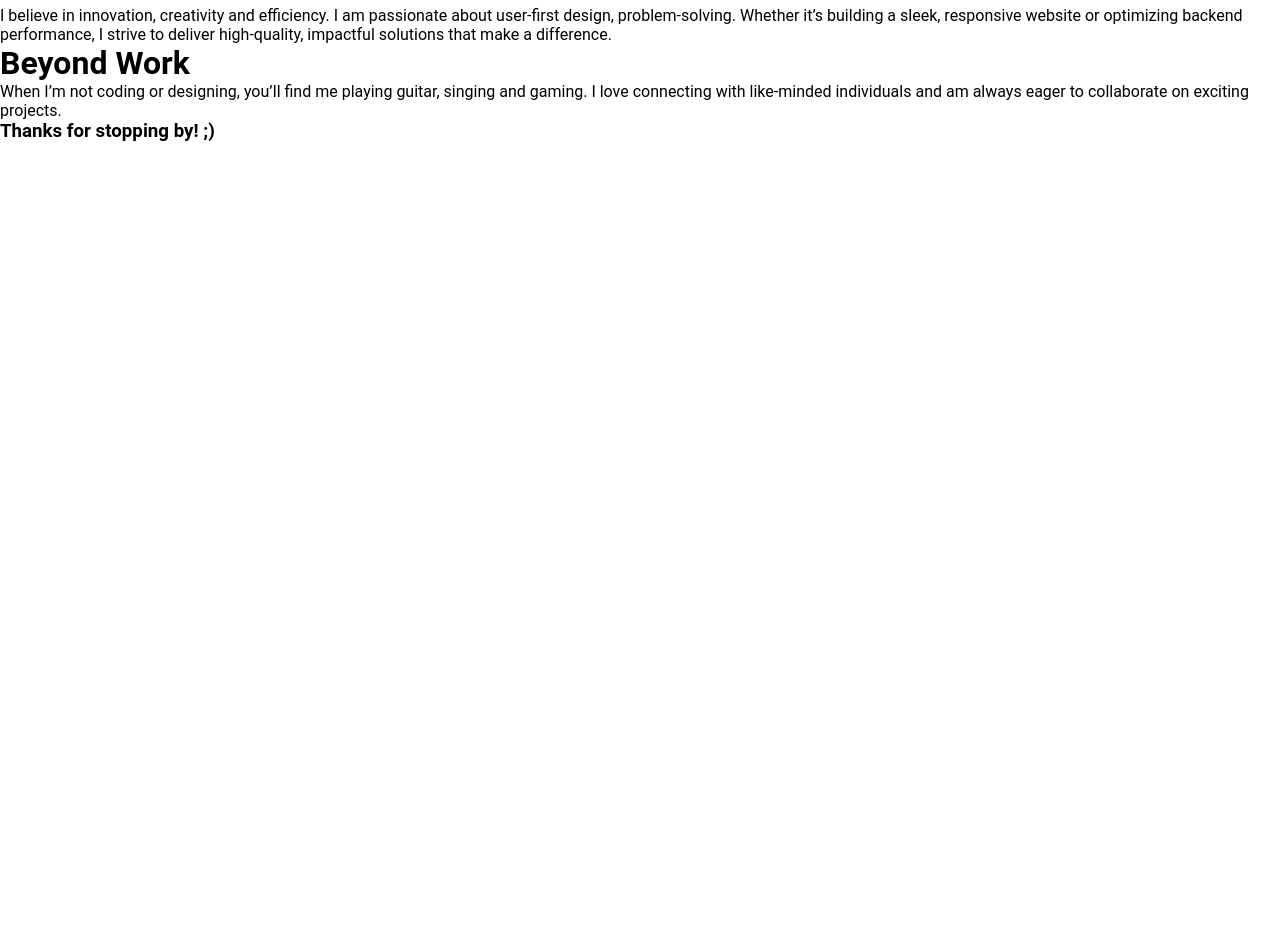
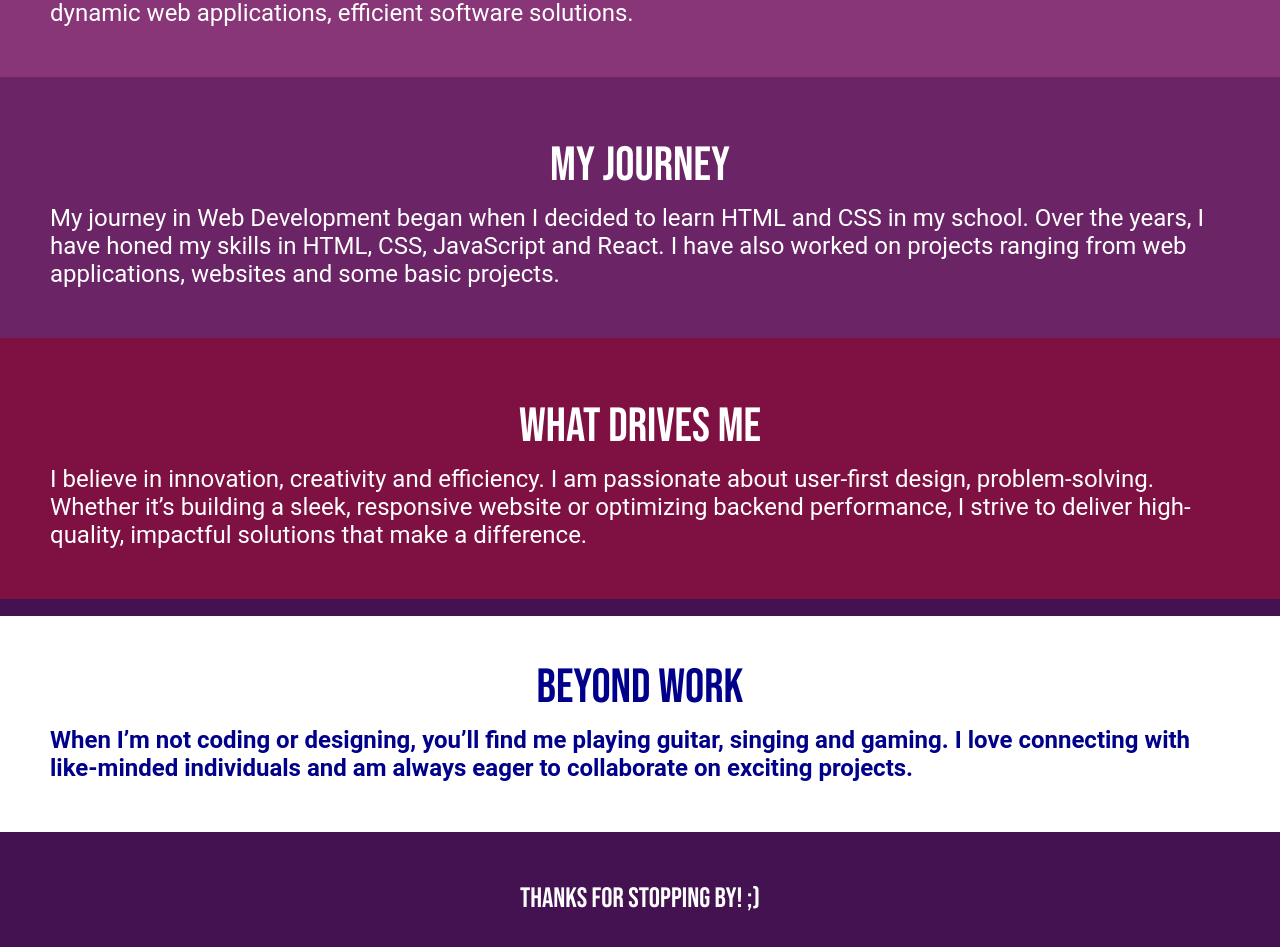
Before and after one commit to sanjograiofficial/portfolio-with-react, a React (Vite) app: page /about in a window 1280 px wide. Shown: the part 243-1190 px from the top of the page. Before the commit the page ends 800 px from the top, so only its background shows below. Built offline with nearby package versions, Linux system fonts and the light colour scheme.

Commit message:
Added a bit of styles and content

```diff
--- a/src/App.css
+++ b/src/App.css
@@ -1,19 +1,20 @@
-*{
+@import url("https://fonts.googleapis.com/css2?family=Bebas+Neue&display=swap");
+
+* {
   margin: 0;
   padding: 0;
   box-sizing: border-box;
 }
-body{
-  font-family: 'Roboto', sans-serif;
+body {
+  font-family: "Roboto", sans-serif;
 }
-.container{
+.container {
   width: 100%;
   height: 100vh;
   display: flex;
   flex-direction: column;
-
 }
-.navbar{
+.navbar {
   background-color: #333;
   color: white;
   display: flex;
@@ -22,23 +23,21 @@ body{
   width: 100%;
   height: auto;
 }
-.navbar ul{
+.navbar ul {
   display: flex;
   width: 50%;
 }
-.navbar ul li{
+.navbar ul li {
   list-style: none;
   padding: 20px;
 }
-.navbar ul li a{
+.navbar ul li a {
   text-decoration: none;
   color: white;
   padding: 20px;
 }
 
-
-.home{
-  background-color: #ababab;
+.home {
   flex: 1;
   display: flex;
   flex-direction: column;
@@ -46,12 +45,83 @@ body{
   align-items: center;
   height: 100vh;
   width: 100%;
-  overflow: hidden;
+  font-size: 1.5rem;
+  color: white;
+  text-shadow: 2px 2px 4px rgba(0, 0, 0, 0.5);
 }
-.red{
+.home::before {
+  content: "";
+  position: absolute;
+  top: 0;
+  left: 0;
+  width: 100%;
+  height: 100%;
+  background-image: url("./assets/home-image.jpeg");
+  background-size: cover;
+  transition: filter 1s ease;
+  filter: blur(5px) grayscale(100);
+  z-index: -1;
+}
+.home:hover::before {
+  filter: blur(5px) grayscale(0);
+}
+.red {
   background-color: red;
   color: white;
 }
-.typewriter{
+.typewriter {
   color: green;
 }
+
+.about {
+  height: 100%;
+  width: 100%;
+  background-color: #441151;
+  color: #fff;
+  font-size: 1.5rem;
+}
+.about h1,
+h3 {
+  text-align: center;
+  padding: 10px;
+  font-family: "Bebas Neue", sans-serif;
+  font-weight: 100;
+}
+.item-1 {
+  background-color: #883677;
+  padding: 50px;
+}
+.item-2 {
+  background-color: #6b2466;
+  padding: 50px;
+}
+.item-3 {
+  background-color: #7e1142;
+  padding: 50px;
+}
+.item-4 {
+  padding: 50px;
+  position: relative;
+  color: darkblue;
+  text-shadow: 2px 2px 3px #fff ;
+  font-weight: bold;
+}
+.item-4::before{
+  content: "";
+  position: absolute;
+  top: 0;
+  left: 0;
+  background-image: url('./assets/beyond-work.jpeg');
+  background-size: cover;
+  background-attachment: fixed;
+  height: 100%;
+  width: 100%;
+  filter: blur(5px);
+  background-position: center;
+  z-index: -1;
+}
+.item-5 {
+  background-color: #441151;
+  padding: 50px;
+  text-align: center;
+}
--- a/src/pages/About.jsx
+++ b/src/pages/About.jsx
@@ -2,43 +2,47 @@ import React from "react";
 
 function About() {
   return (
-    <div>
+    <div className="about">
+      <div className="item-1">
         <h1>About Me</h1>
-
         <p>
           Welcome! I'm Sanjog Rai, an aspiring Web Developer with a deep
           love for web development, UI/UX design, software
           engineering. With years of learning experiences, I specialize in creating
           intuitive user experiences, dynamic web applications, efficient software solutions.
         </p>
+      </div>
 
+      <div className="item-2">
         <h1>My Journey</h1>
-
         <p>
           My journey in Web Development began when I decided to learn HTML and CSS in my school. Over the years, I have honed my skills in
           HTML, CSS, JavaScript and React. I have also
           worked on projects ranging from web applications,
           websites and some basic projects.
         </p>
+      </div>
 
+      <div className="item-3">
         <h1>What Drives Me</h1>
-
         <p>
           I believe in innovation, creativity and efficiency. I am passionate about
           user-first design, problem-solving. Whether it’s building a sleek,
           responsive website or optimizing backend performance, I strive to
           deliver high-quality, impactful solutions that make a difference.
         </p>
+      </div>
 
+      <div className="item-4">
         <h1>Beyond Work</h1>
-
         <p>
           When I’m not coding or designing, you’ll find me playing guitar, singing and gaming. I love
           connecting with like-minded individuals and am always eager to
           collaborate on exciting projects.
         </p>
+      </div>
 
-      <h3>Thanks for stopping by! ;{")"}</h3>
+      <h3 className="item-5">Thanks for stopping by! ;{")"}</h3>
     </div>
   );
 }
```
Also changed, not shown: src/assets/beyond-work.jpeg (added), src/assets/home-image.jpeg (added). Lines whose indentation alone changed are shown as unchanged.
